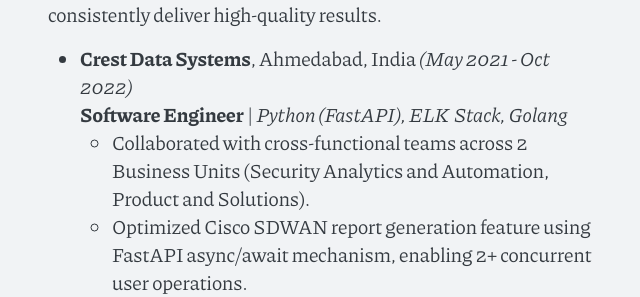
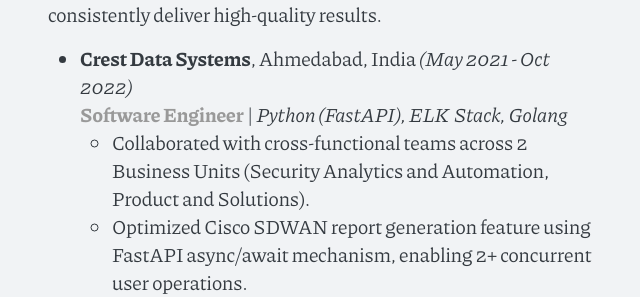
Before and after one commit to yug-rajani/yug-rajani.github.io, a Jekyll site: the page built from cv.md, in a window 1280 px wide. Shown: the part 445-742 px from the top of the page, without its empty margins (319-959 px from the left). Built offline with Jekyll 4.4.1, drawn with Linux system fonts in a browser that asks for light colours.

Commit message:
Update and check gray shade

```diff
--- a/cv.md
+++ b/cv.md
@@ -12,7 +12,7 @@ title: Resume
 I have successfully applied my software engineering expertise to develop effective solutions for real-world challenges. With a proven ability to work both independently and collaboratively, I consistently deliver high-quality results.
 
 - <strong>Crest Data Systems</strong>, Ahmedabad, India *(May 2021 - Oct 2022)* <br>
-  **Software Engineer** | *Python (FastAPI), ELK Stack, Golang*
+  <span style="font-weight: bold; color: #999;">Software Engineer</span> | *Python (FastAPI), ELK Stack, Golang*
   - Collaborated with cross-functional teams across 2 Business Units (Security Analytics and Automation, Product and Solutions).
   - Optimized Cisco SDWAN report generation feature using FastAPI async/await mechanism, enabling 2+ concurrent user operations.
   - Developed 10+ Elastic integrations on ELK stack for Security and Observability, including Filebeat and Metricbeat modules.
```
